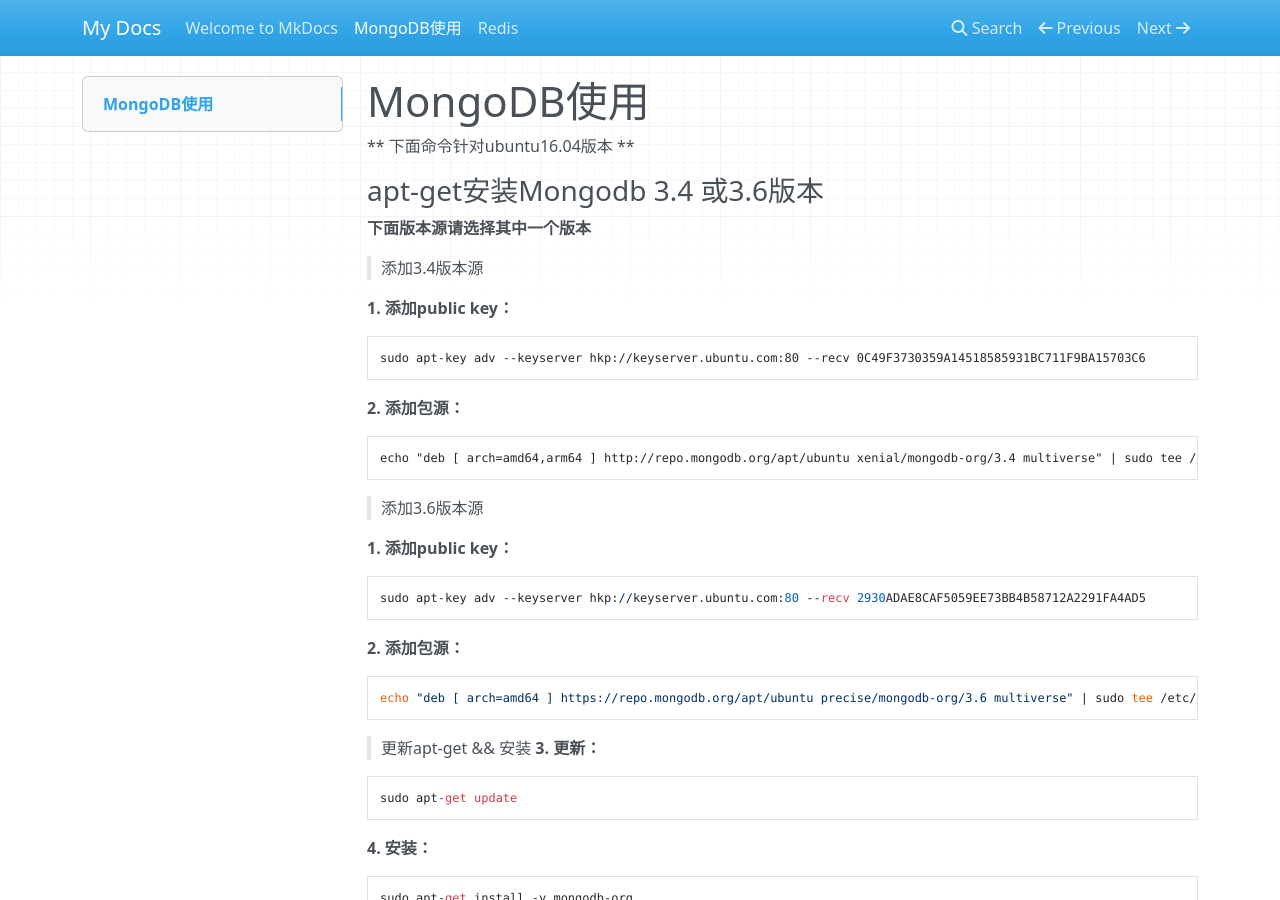
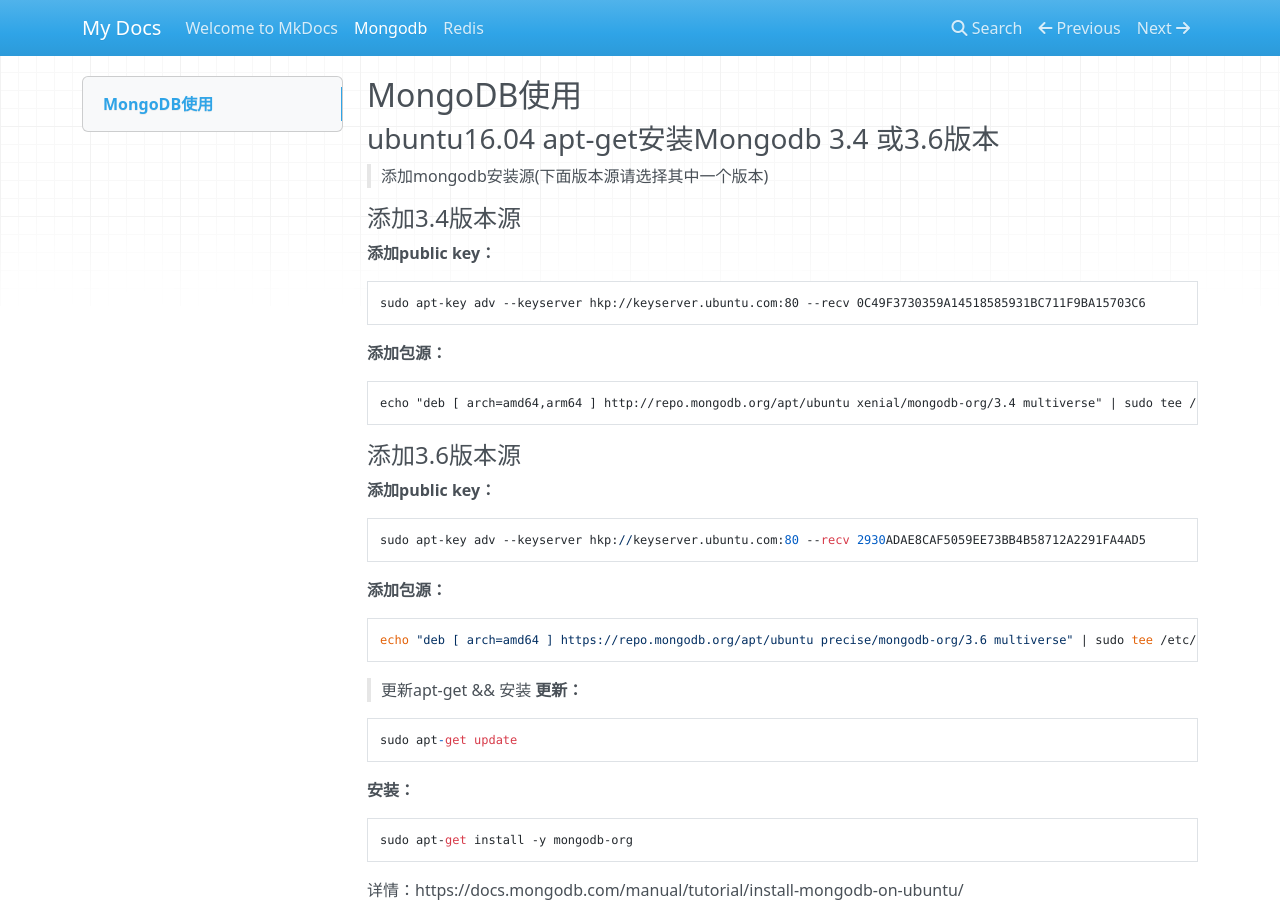
Before and after one commit to osroom/osroom-doc, an MkDocs documentation site: the page built from docs/mongodb.md, in a window 1280 px wide and 900 px high. Built offline with MkDocs 1.6.1, drawn with Linux system fonts in a browser that asks for light colours; nearby versions of some CDN libraries.

Commit message:
Update mongodb.md
更新mongodb安装文档

````diff
--- a/docs/mongodb.md
+++ b/docs/mongodb.md
@@ -1,40 +1,39 @@
-# MongoDB使用
-** 下面命令针对ubuntu16.04版本 **
-### apt-get安装Mongodb 3.4 或3.6版本
+## MongoDB使用
+### ubuntu16.04 apt-get安装Mongodb 3.4 或3.6版本
 
-**下面版本源请选择其中一个版本**
+> 添加mongodb安装源(下面版本源请选择其中一个版本)
 
-> 添加3.4版本源
+#### 添加3.4版本源
 
-**1. 添加public key：**
+**添加public key：**
 ```shell
 sudo apt-key adv --keyserver hkp://keyserver.ubuntu.com:80 --recv 0C49F3730359A14518585931BC711F9BA15703C6
 ```
 
-**2. 添加包源：**
+**添加包源：**
 ```shell
 echo "deb [ arch=amd64,arm64 ] http://repo.mongodb.org/apt/ubuntu xenial/mongodb-org/3.4 multiverse" | sudo tee /etc/apt/sources.list.d/mongodb-org-3.4.list
 ```
 
-> 添加3.6版本源
+####添加3.6版本源
 
-**1. 添加public key：**
+**添加public key：**
 ```
 sudo apt-key adv --keyserver hkp://keyserver.ubuntu.com:80 --recv 2930ADAE8CAF5059EE73BB4B58712A2291FA4AD5
 ```
 
-**2. 添加包源：**
+**添加包源：**
 ```
 echo "deb [ arch=amd64 ] https://repo.mongodb.org/apt/ubuntu precise/mongodb-org/3.6 multiverse" | sudo tee /etc/apt/sources.list.d/mongodb-org-3.6.list
 ```
 
 > 更新apt-get && 安装
-**3. 更新：**
+**更新：**
 ```
 sudo apt-get update
 ```
 
-**4. 安装：**
+**安装：**
 ```
 sudo apt-get install -y mongodb-org
 ```
````
